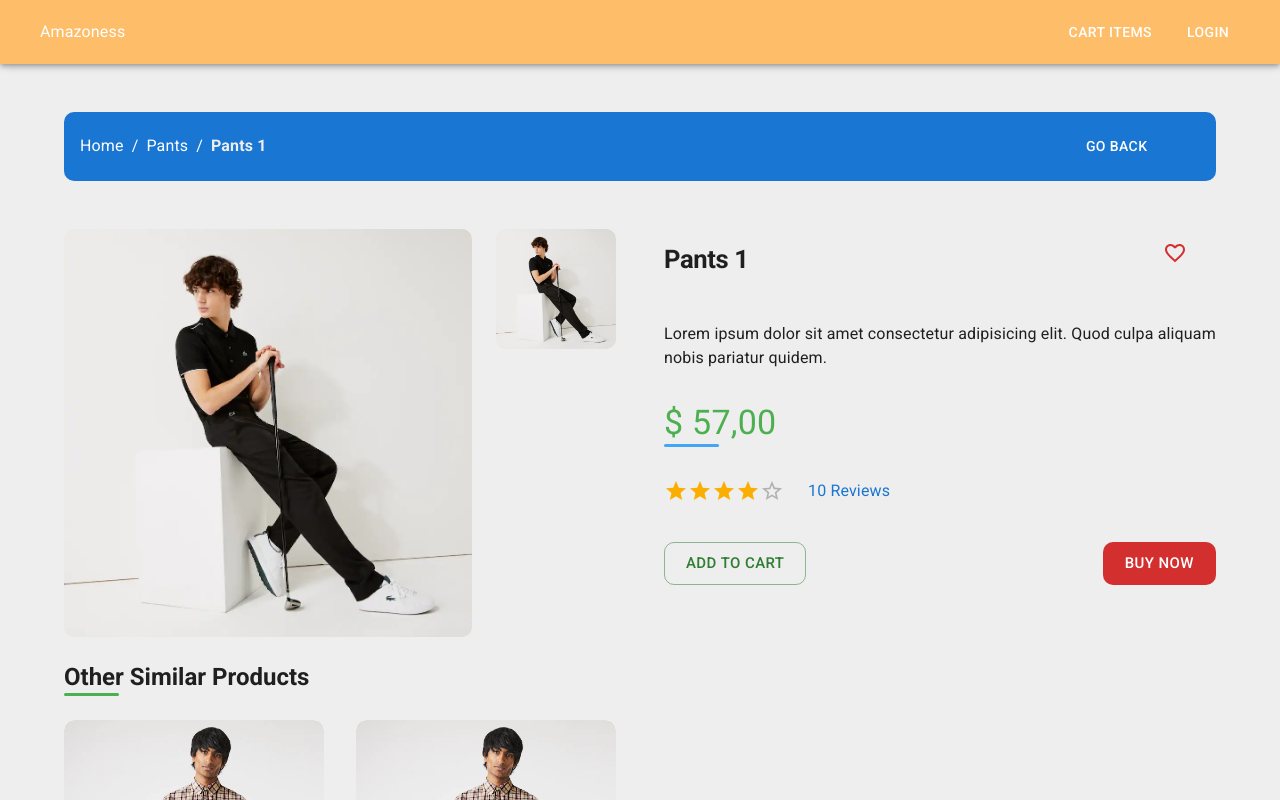
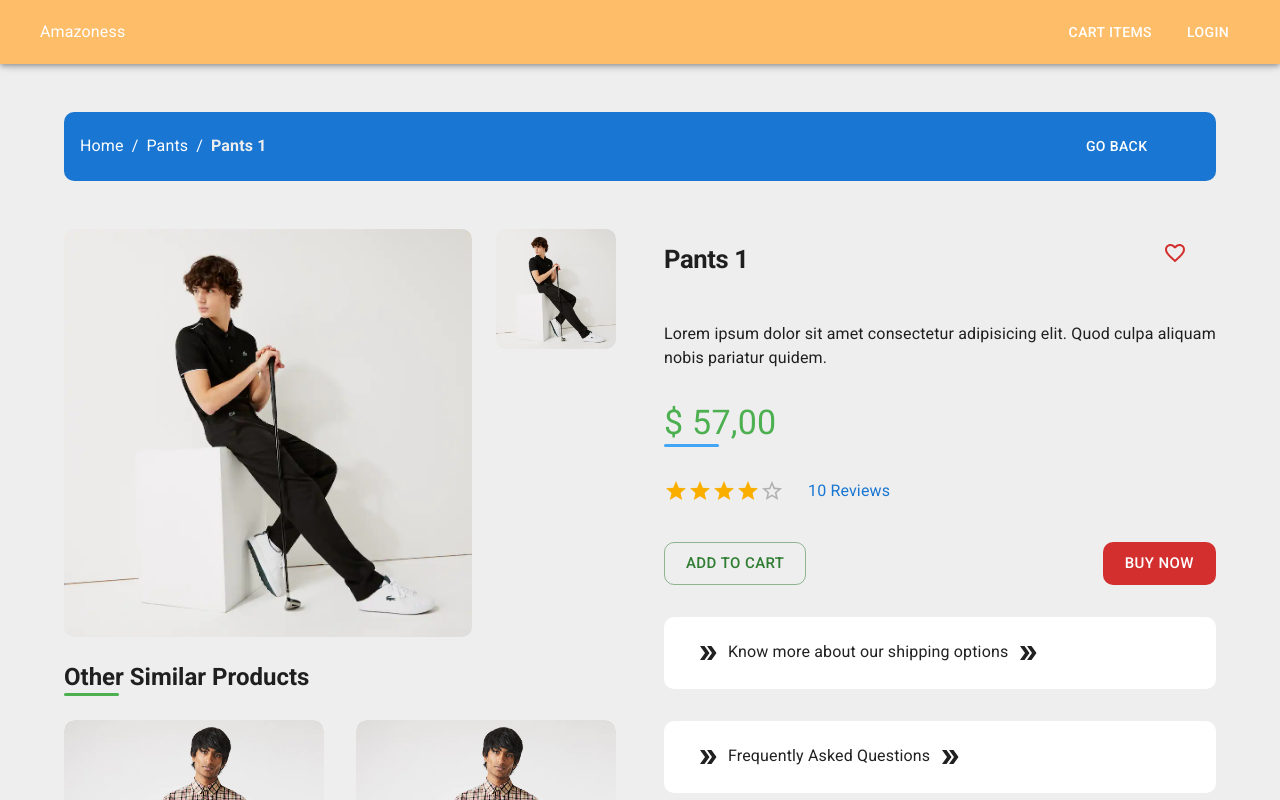
Before and after one commit to TheMrCorvy/amazoness, a Next.js app: page /product/pants-1 in a window 1280 px wide. Shown: the top 800 px of the page. Built offline with nearby package versions, Linux system fonts and the light colour scheme.

Commit message:
finished product view

```diff
--- a/src/misc/staticData.ts
+++ b/src/misc/staticData.ts
@@ -102,4 +102,6 @@ export const urlKeyWords: UrlKeyWords = {
 	productNotFound: "/product-was-not-found",
 	cart: "/cart",
 	login: "/login",
+	shippingInfo: "/about-shippings",
+	faq: "/frequently-asked-questions",
 }
--- a/src/pages/product/[slug].tsx
+++ b/src/pages/product/[slug].tsx
@@ -2,9 +2,22 @@ import { FC, useEffect, useState } from "react"
 
 import { useRouter } from "next/router"
 import Image from "next/image"
+import NextLink from "next/link"
 
-import { Button, ButtonBase, Container, Grid, IconButton, Typography, Rating } from "@mui/material"
+import {
+	Button,
+	ButtonBase,
+	Container,
+	Grid,
+	IconButton,
+	Typography,
+	Rating,
+	Card,
+	Link,
+	CardContent,
+} from "@mui/material"
 import FavoriteBorderIcon from "@mui/icons-material/FavoriteBorder"
+import DoubleArrowIcon from "@mui/icons-material/DoubleArrow"
 
 import { data, urlKeyWords } from "../../misc/staticData"
 import { useFakeApi, usePriceFormatter, useSlug } from "../../components/utils"
@@ -198,6 +211,40 @@ const ProductPage: FC = () => {
 									buy now
 								</Button>
 							</Grid>
+							<Grid item xs={12}>
+								<NextLink href={urlKeyWords.shippingInfo} passHref>
+									<ButtonBase sx={{ width: "100%", borderRadius: 1 }}>
+										<Card elevation={0} className={classes.card}>
+											<IconButton color="inherit">
+												<DoubleArrowIcon />
+											</IconButton>
+											<Link color="inherit" underline="hover">
+												Know more about our shipping options
+											</Link>
+											<IconButton color="inherit">
+												<DoubleArrowIcon />
+											</IconButton>
+										</Card>
+									</ButtonBase>
+								</NextLink>
+							</Grid>
+							<Grid item xs={12}>
+								<NextLink href={urlKeyWords.faq} passHref>
+									<ButtonBase sx={{ width: "100%", borderRadius: 1 }}>
+										<Card elevation={0} className={classes.card2}>
+											<IconButton color="inherit">
+												<DoubleArrowIcon />
+											</IconButton>
+											<Link color="inherit" underline="hover">
+												Frequently Asked Questions
+											</Link>
+											<IconButton color="inherit">
+												<DoubleArrowIcon />
+											</IconButton>
+										</Card>
+									</ButtonBase>
+								</NextLink>
+							</Grid>
 							{similarProducts(2)}
 						</Grid>
 					</Grid>
--- a/src/pages/product/styles.ts
+++ b/src/pages/product/styles.ts
@@ -18,6 +18,22 @@ const useStyles = makeStyles((theme: Theme) =>
 		textRight: {
 			textAlign: "right",
 		},
+		card: {
+			padding: "16px",
+			paddingLeft: "24px",
+			paddingRight: "24px",
+			color: "#fff",
+			background: theme.palette.warning.main,
+			width: "100%",
+		},
+		card2: {
+			padding: "16px",
+			paddingLeft: "24px",
+			paddingRight: "24px",
+			color: "#fff",
+			background: theme.palette.grey.A100,
+			width: "100%",
+		},
 	})
 )
 
```
